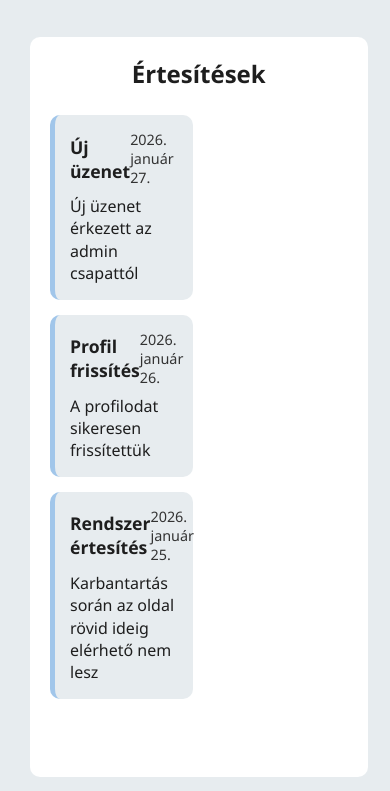
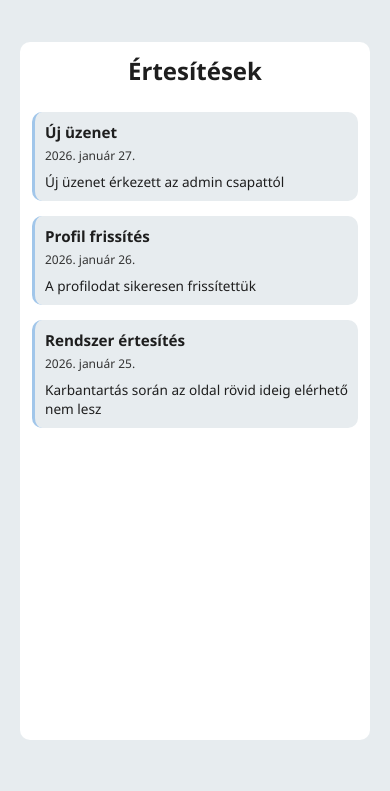
Before and after one commit to KissBendeguz1/MiddleWolf, a plain HTML site: page html/alerts.html in a window 390 px wide. Shown: the part 53-844 px from the top of the page. Drawn offline with Linux system fonts and the light colour scheme.

Commit message:
értesítések reszponzivitás

```diff
--- a/css/style.css
+++ b/css/style.css
@@ -1346,7 +1346,6 @@ body.dark-mode .index-middle-item img {
 
 .notification-container {
   background-color: var(--white-color);
-  width: 85%;
   height: 700px;
   margin: 10px;
   border-radius: 10px;
@@ -1358,6 +1357,7 @@ body.dark-mode .index-middle-item img {
   flex-wrap: wrap;
   align-content: flex-start;
   gap: 15px;
+  overflow-y: auto;
 }
 
 .notification-container h1 {
@@ -1381,6 +1381,7 @@ body.dark-mode .index-middle-item img {
   transition: all 0.3s ease;
   transform: translateX(0);
   box-sizing: border-box;
+  min-height: fit-content;
 }
 
 .notification-item:hover {
@@ -1516,6 +1517,14 @@ body.dark-mode .index-middle-item img {
     width: 40px;
     height: 60px;
   }
+
+  .notification-container {
+    height: 90%;
+  }
+
+  .notification-item {
+    width: 100%;
+  }
 }
 
 @media screen and (max-width: 768px) {
@@ -1550,6 +1559,29 @@ body.dark-mode .index-middle-item img {
   #Company_message {
     font-size: 0.9em;
     padding: 10px 12px;
+  }
+
+  .notification-container {
+    height: 90%;
+    padding: 15px;
+    margin: 15px auto;
+  }
+
+  .notification-item {
+    width: 100%;
+    padding: 12px;
+  }
+
+  .notification-header h3 {
+    font-size: 1em;
+  }
+
+  .notification-date {
+    font-size: 0.8em;
+  }
+
+  .notification-content {
+    font-size: 0.9em;
   }
 }
 
@@ -1627,6 +1659,36 @@ body.dark-mode .index-middle-item img {
   .small-windows h1 {
     font-size: 1.2em;
     font-weight: bolder;
+  }
+
+  .notification-container {
+    height: 90%;
+    padding: 12px;
+  }
+
+  .notification-item {
+    width: 100%;
+    padding: 10px;
+    border-left: 3px solid var(--blue-color);
+  }
+
+  .notification-header {
+    flex-direction: column;
+    align-items: flex-start;
+  }
+
+  .notification-header h3 {
+    font-size: 0.95em;
+    margin-bottom: 5px;
+  }
+
+  .notification-date {
+    font-size: 0.75em;
+    align-self: flex-start;
+  }
+
+  .notification-content {
+    font-size: 0.85em;
   }
 }
 
```
